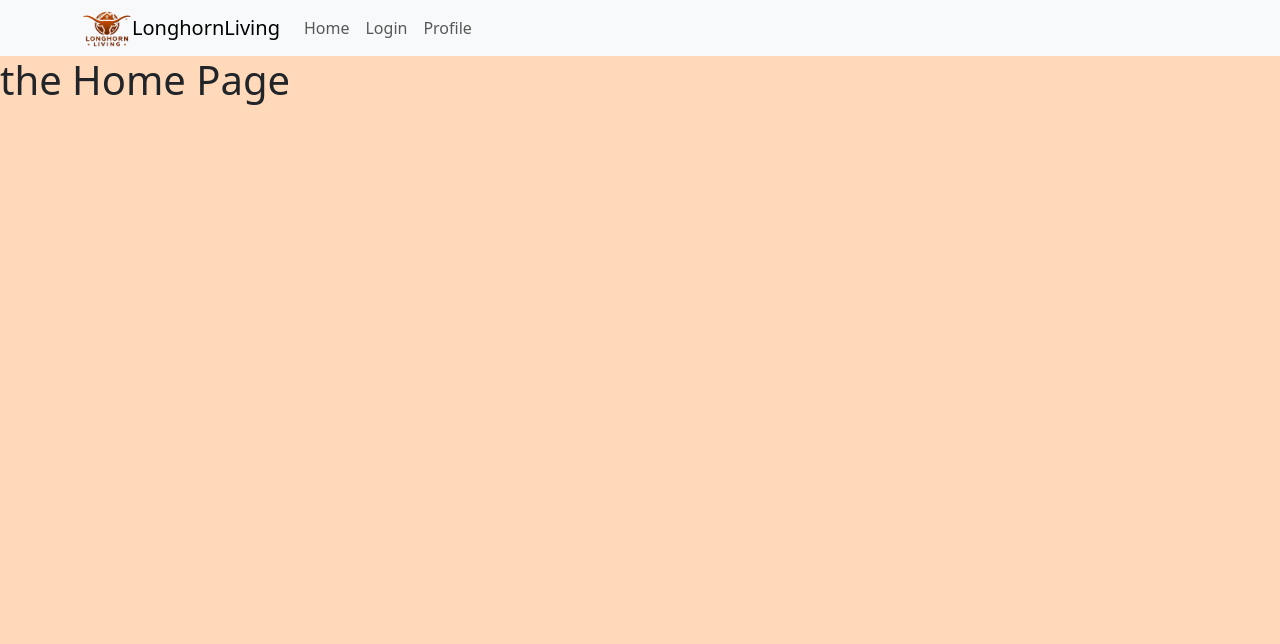
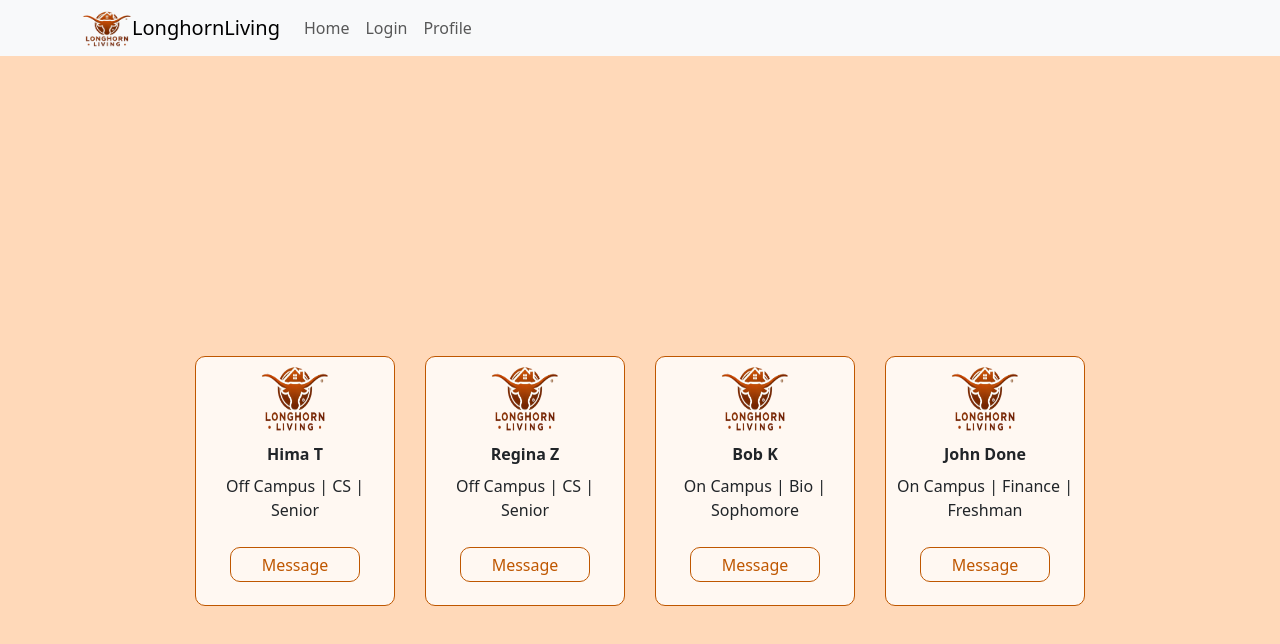
Before and after one commit to HimaTummalapalli/LonghornLiving, a React (Create React App) app in the folder longhorn-living/: page / in a window 1280 px wide. Shown: the top 644 px of the page. Built offline with nearby package versions, Linux system fonts and the light colour scheme; a small style sheet from the web is missing.

Commit message:
Added Grid component to Home Page

```diff
--- a/longhorn-living/src/components/Card/Card.css
+++ b/longhorn-living/src/components/Card/Card.css
@@ -6,6 +6,7 @@
   padding: 2px;
   background-color: #fff8f2;
   background-color: #fff8f2;
+  position: relative
 }
 
 .img_div {
@@ -41,6 +42,9 @@
 }
 
 .message {
+  position: absolute;
+  top: 150px;
+  margin: 40px;
   height: 35px;
   width: 130px;
   border: 1.5px solid #bf5700;
--- a/longhorn-living/src/components/Card/Card.js
+++ b/longhorn-living/src/components/Card/Card.js
@@ -18,8 +18,6 @@ export default function Card({ firstName, lastName, housingLoc, major, year }) {
         <p className="other_info">
           {housingLoc + " | " + major + " | " + year}
         </p>
-        <br></br>
-        <br></br>
         <div className="message_outer">
           <div className="message">
             <a href="/">Message</a>
--- a/longhorn-living/src/components/Grid/Grid.css
+++ b/longhorn-living/src/components/Grid/Grid.css
@@ -3,5 +3,6 @@
     column-gap: 30px;
     row-gap: 30px;
     justify-content: center;
-    grid-template-columns: repeat(4, auto)
+    grid-template-columns: repeat(4, auto);
+    margin: auto;
 }
--- a/longhorn-living/src/pages/Home.jsx
+++ b/longhorn-living/src/pages/Home.jsx
@@ -1,8 +1,40 @@
 // src/pages/Home.jsx
 import React from "react";
+import Grid from "../components/Grid/Grid";
+import "./pages.css"
 
 function Home() {
-  return <h1>the Home Page</h1>;
+  return (
+  <div className="home_div">
+    <Grid
+    cards={[{
+      firstName: "Hima",
+      lastName: "T",
+      housingLoc: "Off Campus",
+      major: "CS",
+      year: "Senior"
+    }, {
+      firstName: "Regina",
+      lastName: "Z",
+      housingLoc: "Off Campus",
+      major: "CS",
+      year: "Senior"
+    }, {
+      firstName: "Bob",
+      lastName: "K",
+      housingLoc: "On Campus",
+      major: "Bio",
+      year: "Sophomore"
+    }, {
+      firstName: "John",
+      lastName: "Done",
+      housingLoc: "On Campus",
+      major: "Finance",
+      year: "Freshman"
+    }]}
+    >
+    </Grid>
+  </div>
+  )
 }
-
 export default Home;
--- /dev/null
+++ b/longhorn-living/src/pages/pages.css
@@ -0,0 +1,5 @@
+.home_div {
+    display: flex;
+    justify-content: center;
+    height: 100%;
+}
```
